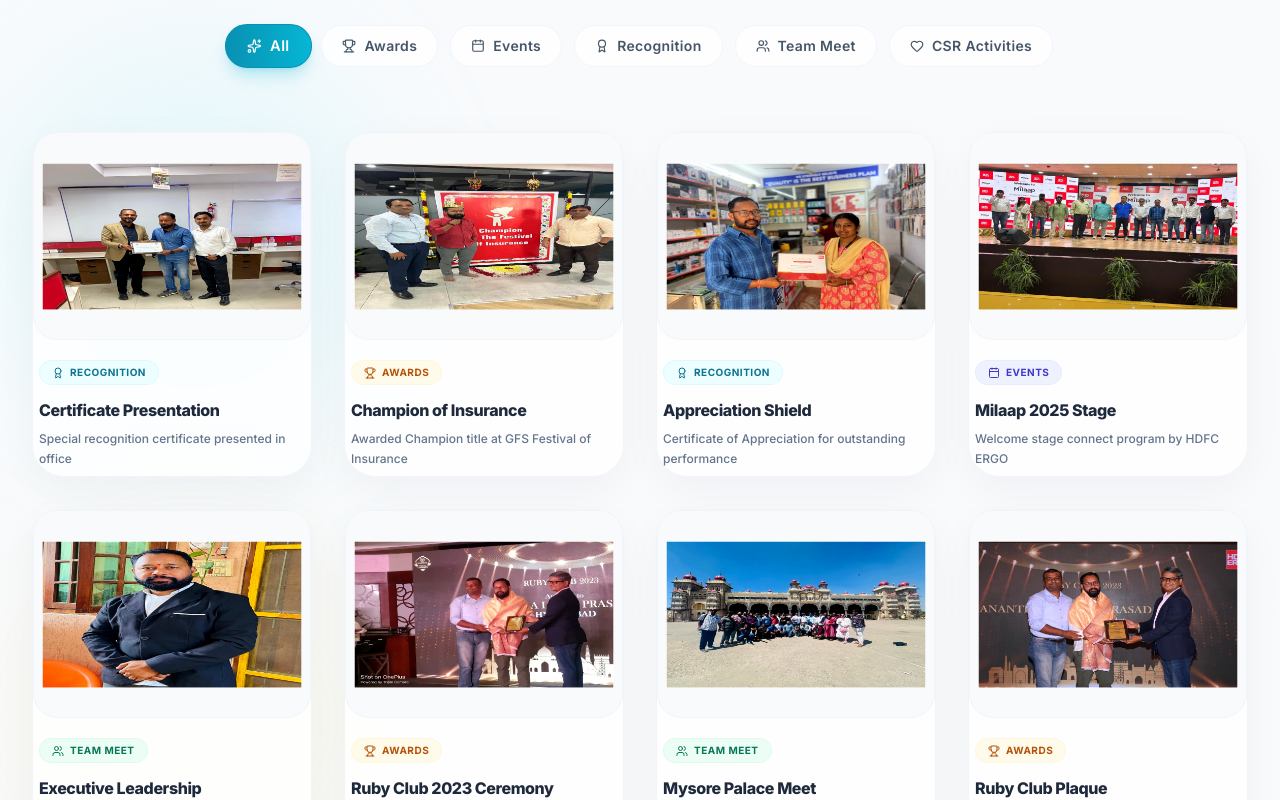
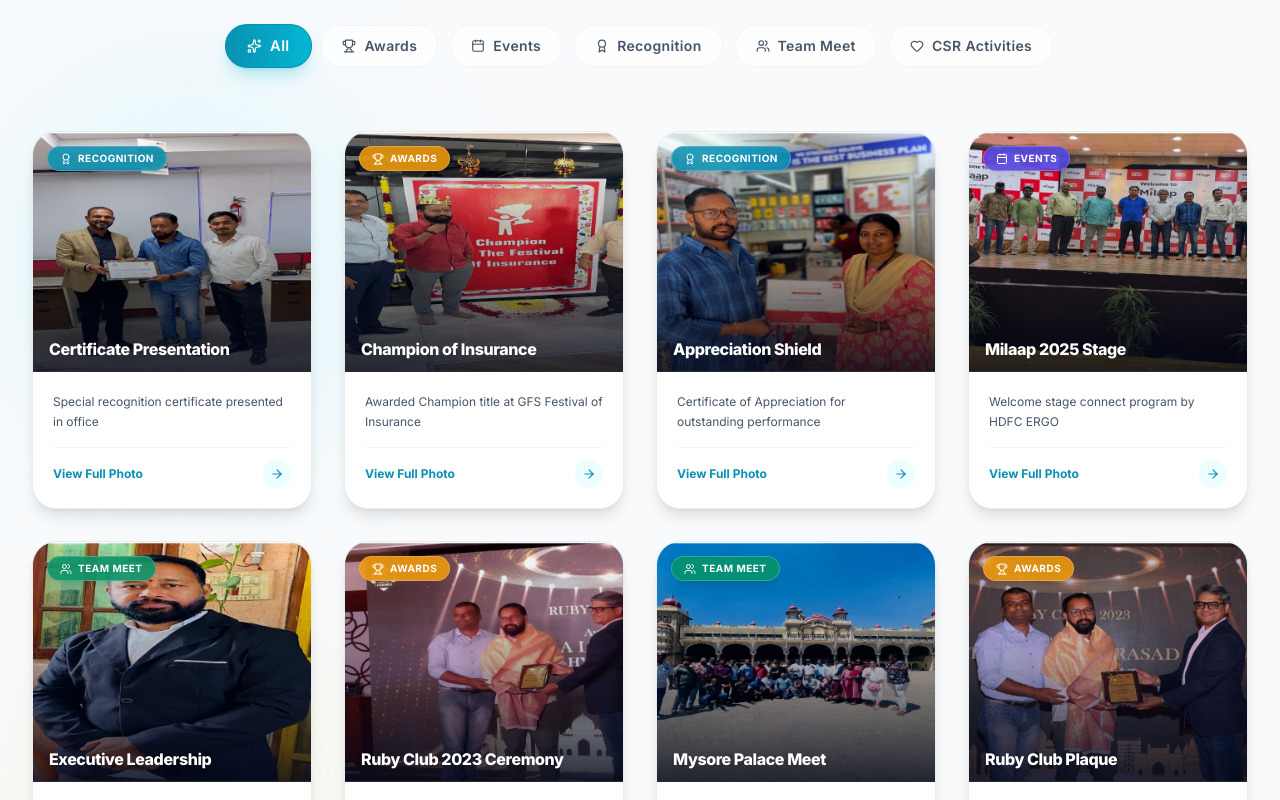
Before and after one commit to OG-gopi/GreetwellFinacialServices.com, a React (Vite) app: page / in a window 1280 px wide. Shown: the part 4980-5780 px from the top of the page. Built offline with nearby package versions, Linux system fonts and the light colour scheme; no server answers.

Commit message:
Redesign Achievements Gallery cards to premium full-bleed cover images with hover effects and glassmorphic badges

```diff
--- a/src/pages/HomePage.tsx
+++ b/src/pages/HomePage.tsx
@@ -3,7 +3,7 @@ import { Link, useNavigate } from 'react-router-dom'
 import { motion, AnimatePresence } from 'framer-motion'
 import {
   Phone, ChevronRight, CheckCircle2, Menu, X, ArrowRight,
-  MapPin, Mail, Globe, Trophy, Calendar, Users, Award, Heart, Sparkles
+  MapPin, Mail, Globe, Trophy, Calendar, Users, Award, Heart, Sparkles, Maximize2
 } from 'lucide-react'
 
 const HERO_IMAGES = [
@@ -791,13 +791,6 @@ export default function HomePage() {
               {GALLERY_ITEMS
                 .filter(item => activeCategory === 'All' || item.category === activeCategory)
                 .map((item, idx) => {
-                  const catColors: Record<string, string> = {
-                    Awards: 'bg-amber-50 text-amber-700 border-amber-100/50',
-                    Events: 'bg-indigo-50 text-indigo-700 border-indigo-100/50',
-                    Recognition: 'bg-cyan-50 text-cyan-700 border-cyan-100/50',
-                    'Team Meet': 'bg-emerald-50 text-emerald-700 border-emerald-100/50',
-                    'CSR Activities': 'bg-rose-50 text-rose-700 border-rose-100/50'
-                  };
                   const icons: Record<string, React.ReactNode> = {
                     Awards: <Trophy className="w-3 h-3" />,
                     Events: <Calendar className="w-3 h-3" />,
@@ -815,43 +808,58 @@ export default function HomePage() {
                       key={item.src}
                       onClick={() => setSelectedImage(item.src)}
                       whileHover={{ y: -8 }}
-                      className="bg-white/80 backdrop-blur-md border border-slate-100 rounded-[2rem] p-4.5 shadow-xl hover:shadow-2xl hover:shadow-cyan-500/10 transition-all duration-500 ease-out flex flex-col cursor-pointer group"
-                      style={{
-                        boxShadow: '0 12px 40px rgba(15, 23, 42, 0.04)'
-                      }}
+                      className="bg-white rounded-3xl overflow-hidden border border-slate-200/80 shadow-lg hover:shadow-2xl hover:shadow-cyan-500/15 transition-all duration-500 flex flex-col cursor-pointer group relative"
                     >
-                      {/* Balanced Aspect Container */}
-                      <div className="relative h-52 w-full rounded-[1.5rem] overflow-hidden bg-slate-50 mb-5 flex items-center justify-center border border-slate-100">
+                      {/* Top Accent Gradient Border on Hover */}
+                      <div className="absolute top-0 left-0 right-0 h-1 bg-gradient-to-r from-cyan-500 via-blue-500 to-amber-400 opacity-0 group-hover:opacity-100 transition-opacity duration-300 z-20" />
+
+                      {/* Full-Bleed Cover Image Frame */}
+                      <div className="relative h-60 w-full overflow-hidden bg-slate-900">
                         <img
                           src={item.src}
                           alt={item.title}
-                          className="w-full h-full object-contain object-center transition-transform duration-700 ease-out group-hover:scale-105 animate-fade-in p-2"
+                          className="w-full h-full object-cover object-center transition-transform duration-700 ease-out group-hover:scale-110"
                         />
-                        {/* Hover Overlay */}
-                        <div className="absolute inset-0 bg-gradient-to-t from-slate-900/20 via-transparent to-transparent opacity-0 group-hover:opacity-100 transition-opacity duration-300 pointer-events-none" />
-                      </div>
+                        {/* Dark Gradient Overlay for Contrast */}
+                        <div className="absolute inset-0 bg-gradient-to-t from-slate-950/85 via-slate-950/30 to-transparent" />
 
-                      {/* Elegant Labels and Typography Section */}
-                      <div className="px-1.5 pb-2 flex-grow flex flex-col justify-between">
-                        <div>
-                          {/* Styled Category Badge with Icon */}
-                          <div className={`inline-flex items-center gap-1.5 px-3 py-1 text-[10px] font-bold uppercase tracking-wider rounded-full border w-fit mb-3.5 ${
-                            catColors[item.category] || 'bg-slate-50 text-slate-600'
+                        {/* Floating Category Badge over Image */}
+                        <div className={`absolute top-3.5 left-3.5 inline-flex items-center gap-1.5 px-3 py-1 rounded-full text-[10px] font-bold uppercase tracking-wider backdrop-blur-md shadow-lg border border-white/20 text-white ${
+                          item.category === 'Awards' ? 'bg-amber-500/85' :
+                          item.category === 'Events' ? 'bg-indigo-600/85' :
+                          item.category === 'Recognition' ? 'bg-cyan-600/85' :
+                          item.category === 'Team Meet' ? 'bg-emerald-600/85' :
+                          'bg-rose-600/85'
                         }`}>
                           {icons[item.category]}
                           <span>{item.category}</span>
                         </div>
 
-                          {/* Title - Modern Premium Geometric Font Styling */}
-                          <h4 className="text-slate-800 font-sans font-extrabold text-[16px] tracking-tight leading-snug group-hover:text-cyan-600 transition-colors duration-300 mb-2">
+                        {/* Floating Expand Icon Button */}
+                        <div className="absolute top-3.5 right-3.5 w-9 h-9 rounded-full bg-slate-950/50 backdrop-blur-md border border-white/20 text-white flex items-center justify-center opacity-0 group-hover:opacity-100 transition-all duration-300 transform translate-y-1 group-hover:translate-y-0 hover:bg-cyan-500 hover:border-cyan-400 shadow-xl">
+                          <Maximize2 className="w-4 h-4" />
+                        </div>
+
+                        {/* Title Overlay at Image Bottom */}
+                        <div className="absolute bottom-3 left-4 right-4 z-10">
+                          <h4 className="text-white font-extrabold text-base tracking-tight leading-snug drop-shadow-md group-hover:text-cyan-200 transition-colors duration-300 line-clamp-1">
                             {item.title}
                           </h4>
                         </div>
+                      </div>
 
-                        {/* Description Subtitle */}
-                        <p className="text-slate-500 font-sans font-medium text-xs leading-relaxed line-clamp-2 mt-auto">
+                      {/* Card Bottom Description & CTA */}
+                      <div className="p-5 flex flex-col justify-between flex-grow bg-white">
+                        <p className="text-slate-600 text-xs leading-relaxed line-clamp-2 mb-4">
                           {item.description}
                         </p>
+
+                        <div className="pt-3 border-t border-slate-100 flex items-center justify-between text-xs font-bold text-cyan-600 group-hover:text-cyan-700">
+                          <span>View Full Photo</span>
+                          <div className="w-7 h-7 rounded-full bg-cyan-50 group-hover:bg-cyan-600 group-hover:text-white flex items-center justify-center transition-all duration-300">
+                            <ArrowRight className="w-3.5 h-3.5 group-hover:translate-x-0.5 transition-transform" />
+                          </div>
+                        </div>
                       </div>
                     </motion.div>
                   );
@@ -868,38 +876,42 @@ export default function HomePage() {
               animate={{ opacity: 1 }}
               exit={{ opacity: 0 }}
               onClick={() => setSelectedImage(null)}
-              className="fixed inset-0 z-[100] bg-slate-950/90 backdrop-blur-md flex flex-col items-center justify-center p-4 md:p-8"
+              className="fixed inset-0 z-[100] bg-slate-950/90 backdrop-blur-xl flex flex-col items-center justify-center p-4 md:p-8"
             >
               <button
                 onClick={(e) => { e.stopPropagation(); setSelectedImage(null); }}
-                className="absolute top-6 right-6 text-white/70 hover:text-white bg-white/10 hover:bg-white/20 p-3 rounded-full transition-all duration-300"
+                className="absolute top-6 right-6 text-white/80 hover:text-white bg-white/10 hover:bg-cyan-500 p-3 rounded-full transition-all duration-300 shadow-2xl border border-white/20 z-10"
               >
                 <X className="w-6 h-6" />
               </button>
 
               <motion.div
-                initial={{ scale: 0.95, y: 20 }}
+                initial={{ scale: 0.9, y: 20 }}
                 animate={{ scale: 1, y: 0 }}
-                exit={{ scale: 0.95, y: 20 }}
+                exit={{ scale: 0.9, y: 20 }}
                 onClick={(e) => e.stopPropagation()}
-                className="relative max-w-5xl max-h-[80vh] w-full flex items-center justify-center rounded-2xl overflow-hidden"
+                className="relative max-w-5xl max-h-[85vh] w-full flex flex-col items-center justify-center rounded-3xl overflow-hidden bg-slate-900 border border-white/10 shadow-2xl p-2"
               >
                 <img
                   src={selectedImage}
-                  alt="Enlarged gallery view"
-                  className="max-w-full max-h-[80vh] object-contain rounded-2xl border-4 border-white/10 shadow-2xl"
+                  alt="Enlarged achievement view"
+                  className="max-w-full max-h-[70vh] object-contain rounded-2xl"
                 />
-              </motion.div>
 
-              <div className="mt-6 text-center max-w-2xl">
-                <p className="text-white text-lg font-medium tracking-wide">
                 {(() => {
                   const item = GALLERY_ITEMS.find(i => i.src === selectedImage);
-                    return item ? `${item.title} (${item.category})` : "";
+                  if (!item) return null;
+                  return (
+                    <div className="w-full bg-slate-950/80 backdrop-blur-md p-4 text-center border-t border-white/10 mt-2">
+                      <div className="inline-flex items-center gap-1.5 px-3 py-1 rounded-full text-[10px] font-bold uppercase tracking-wider bg-cyan-500/20 text-cyan-400 border border-cyan-500/30 mb-1.5">
+                        <span>{item.category}</span>
+                      </div>
+                      <h4 className="text-white text-lg font-bold">{item.title}</h4>
+                      <p className="text-slate-400 text-xs mt-0.5">{item.description}</p>
+                    </div>
+                  );
                 })()}
-                </p>
-                <p className="text-slate-400 text-xs mt-1">Click anywhere outside the image to close</p>
-              </div>
+              </motion.div>
             </motion.div>
           )}
         </AnimatePresence>
```
Lines whose indentation alone changed are shown as unchanged.
